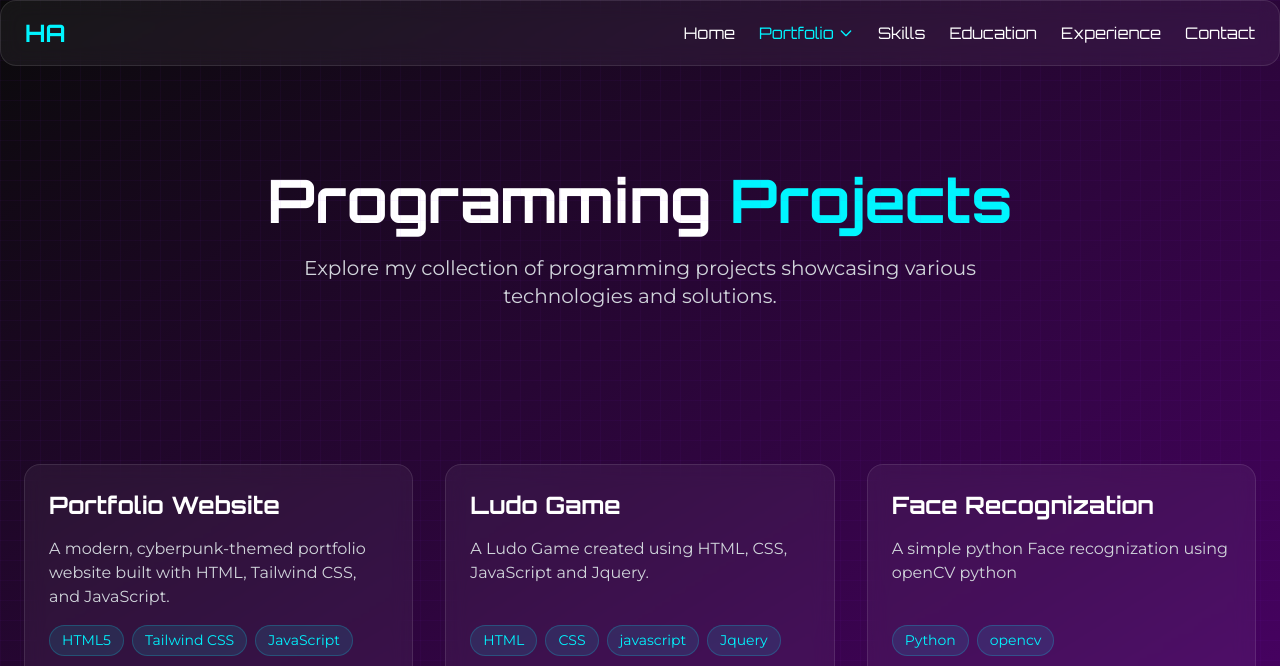
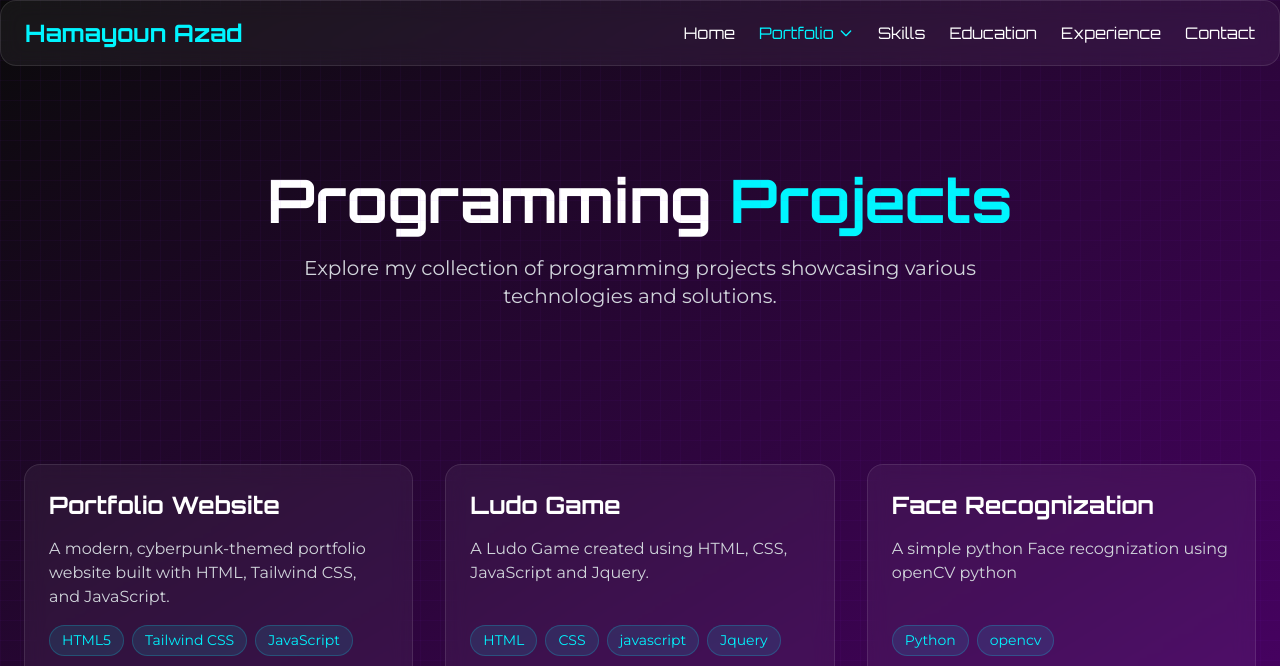
Before and after one commit to HamayounAzad/HamayounAzad.github.io, a website: page programming.html in a window 1280 px wide. Shown: the top 666 px of the page. Drawn offline with nearby package versions, Linux system fonts and the light colour scheme.

Commit message:
Add files via upload

```diff
--- a/programming.html
+++ b/programming.html
@@ -212,7 +212,9 @@
     <nav class="fixed w-full z-50 glass-card">
         <div class="container mx-auto px-6">
             <div class="flex justify-between items-center py-4">
-                <a href="index.html" class="text-2xl font-bold text-neon-blue font-cyber">HA</a>
+                <a href="index.html" class="text-2xl font-bold text-neon-blue font-cyber">
+                    <span class="text-neon-blue">Hamayoun</span> Azad
+                </a>
 
                 <!-- Desktop Menu -->
                 <div class="hidden md:flex space-x-6">
```
